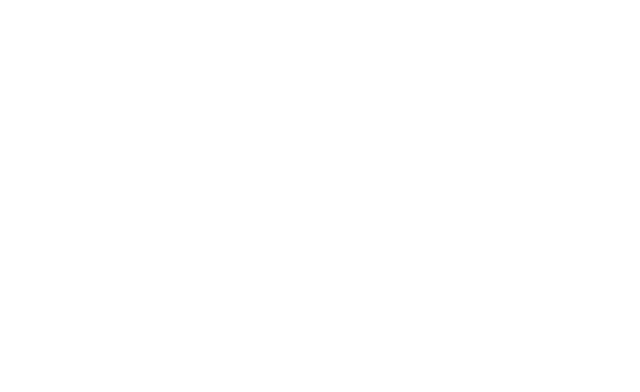
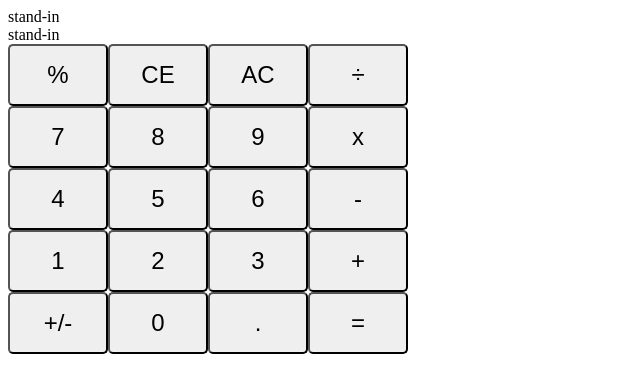
Before and after one commit to MaruEsguerra/js-calculator, a plain HTML site: page index.html in a window 1280 px wide. Shown: the whole page, without its empty margins (0-640 px from the left). Drawn offline with Linux system fonts and the light colour scheme.

Commit message:
feat: Adds buttons Adds non-working calculator buttons paired with some style.

```diff
--- a/index.html
+++ b/index.html
@@ -7,6 +7,34 @@
     <link rel="stylesheet" href="styles.css">
 </head>
 <body>
+    <div class="calculator">
+        <div class="display">
+            <div class="previous-operand">stand-in</div>
+            <div class="current-operand">stand-in</div>
+        </div>
+        <div class="buttons">
+            <button class="btn-percentage">%</button>
+            <button class="btn-clear-entry">CE</button>
+            <button class="btn-all-clear">AC</button>
+            <button class="btn-operator">÷</button>
+            <button class="btn-number">7</button>
+            <button class="btn-number">8</button>
+            <button class="btn-number">9</button>
+            <button class="btn-operator">x</button>
+            <button class="btn-number">4</button>
+            <button class="btn-number">5</button>
+            <button class="btn-number">6</button>
+            <button class="btn-operator">-</button>
+            <button class="btn-number">1</button>
+            <button class="btn-number">2</button>
+            <button class="btn-number">3</button>
+            <button class="btn-operator">+</button>
+            <button class="btn-plus-minus">+/-</button>
+            <button class="btn-number">0</button>
+            <button class="btn-decimal">.</button>
+            <button class="btn-equals">=</button>
+        </div>
+    </div>
     <script src="javascript.js"></script>
 </body>
 </html>
--- a/javascript.js
+++ b/javascript.js
@@ -15,11 +15,7 @@ function divide(a, b) {
     return a / b;
 }
 
-// Testing
-let a = 1;
-let b = 2;
-sum = add(a, b);
-difference = subtract(a, b);
-product = multiply(a, b);
-quotient = divide(a, b);
-console.log(sum, difference, product, quotient);
+// Global variables
+let a;
+let b;
+let operator;
--- a/styles.css
+++ b/styles.css
@@ -0,0 +1,12 @@
+.buttons {
+    max-width: 400px;
+    display: flex;
+    flex-wrap: wrap;
+}
+
+button {
+    flex: 1 25%;
+    padding: 15px;
+    font-size: 24px;
+    border-radius: 5px;
+}
```
